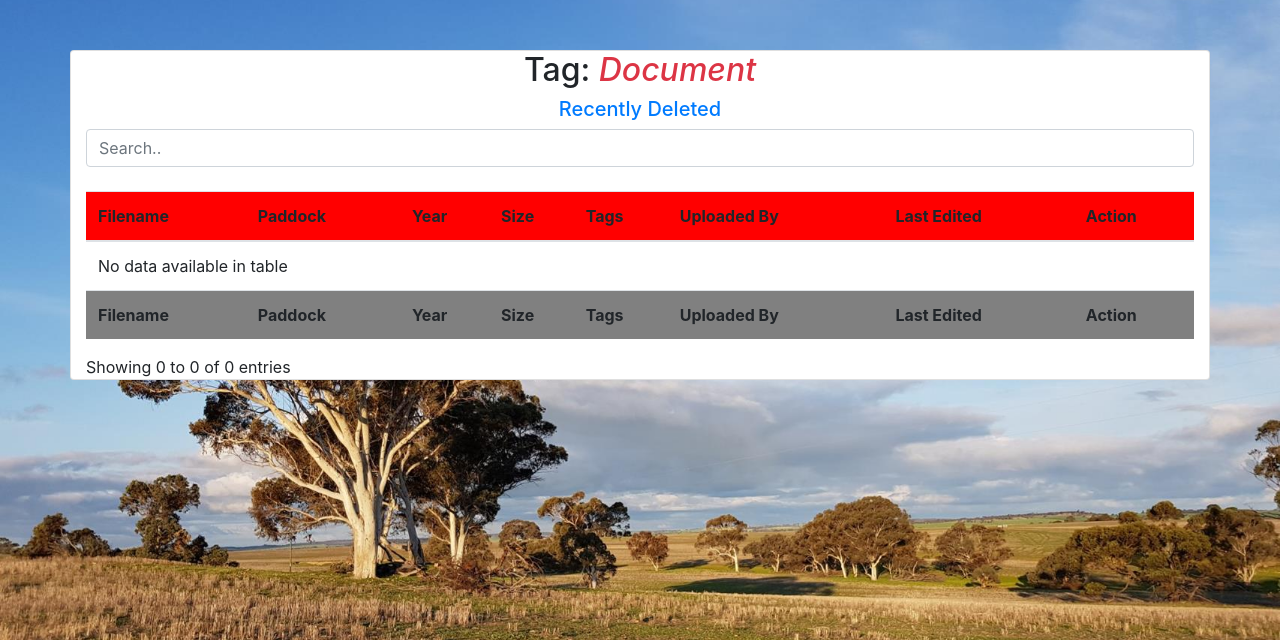
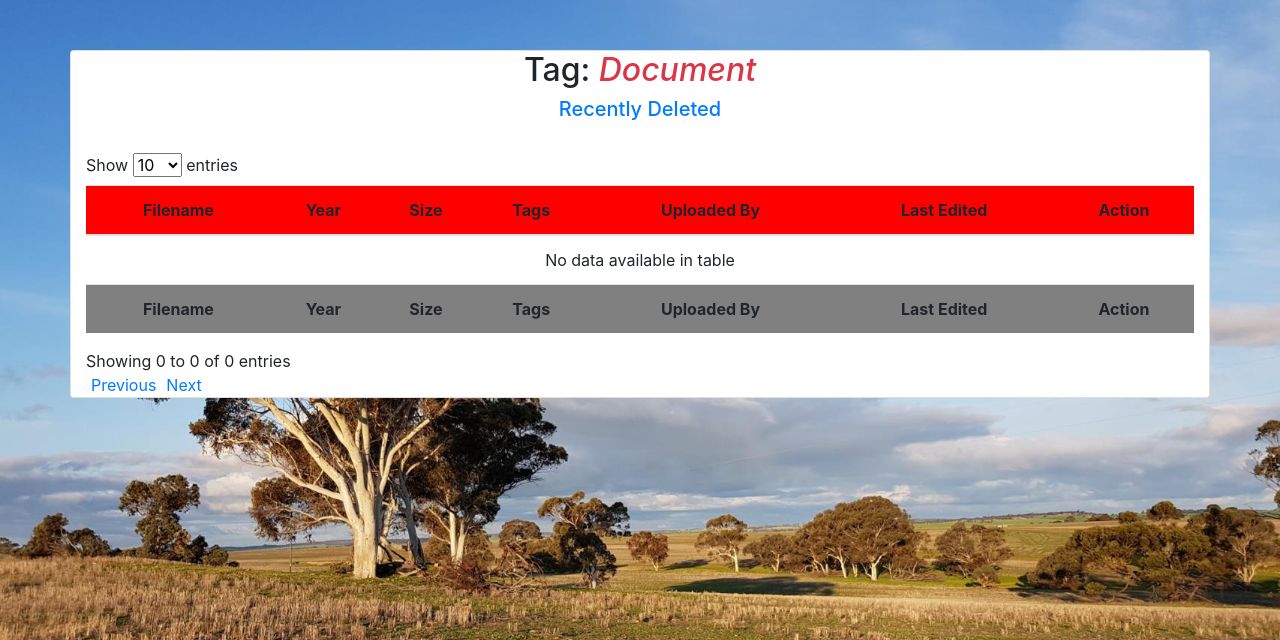
Before and after one commit to demstar16/Ridgefield-Farm-Database, a Django app: page /tag/5/ in a window 1280 px wide. Shown: the part 56-696 px from the top of the page. Run offline with Django 4.2, Linux system fonts and the light colour scheme; a user stored in the database is signed in; data comes from the database, SQL or seed files in the repository; data that the repository does not hold is empty; some libraries are stand-ins or nearby versions.

Commit message:
Merging Browse Table and User Profile Updates

```diff
--- a/Webapp/ridgefield/core/static/core/style.css
+++ b/Webapp/ridgefield/core/static/core/style.css
@@ -58,16 +58,22 @@ body {
     box-shadow: 0 4px 8px 0 rgba(0, 0, 0, 0.2)
 }
 
-/* .text1 {
-    font-family: Arial, Helvetica, sans-serif;
-    font-size:20px;
-    color:white;
-    text-transform: uppercase;
-    border-radius: 10%;
-} */
-
 #list1 {font-size:20px; color:black; border-radius: 10%;}
 
 .red {background-color: red;}
 
 .grey {background-color: grey;}
+
+.sort:hover {cursor: pointer; background-color: lightpink;}
+
+td, th, tr {text-align: center;}
+
+.dataTables_wrapper .dataTables_paginate .paginate_button {padding: 5px; text-decoration: none; cursor: pointer; text-align: left;}
+
+.float {display: flex; text-align: center;}
+
+.userinfo1 {background: rgb(186, 244, 186);flex-basis: 50%; margin: 10px;}
+
+.userinfo2 {background: rgb(186, 244, 186); flex-basis: 50%; margin: 10px;}
+
+.user-heading {background-color: rgb(186, 244, 186); border-bottom: solid black; border-top: solid black}
--- a/Webapp/ridgefield/core/templates/core/browse.html
+++ b/Webapp/ridgefield/core/templates/core/browse.html
@@ -13,14 +13,16 @@
     <table class="table table-hover" id="dtBasicExample">
       <thead>
         <tr>
-          <th class="th-sm red">Filename</th>
-          <th class="th-sm red">Paddock</th>
-          <th class="th-sm red">Year</th>
-          <th class="th-sm red">Size</th>
-          <th class="th-sm red">Tags</th>
-          <th class="th-sm red">Uploaded By</th>
-          <th class="th-sm red">Last Edited</th>
-          <th class="th-sm red">Action</th>
+          <th class="th-sm red sort">Filename</th>
+          {% if showpaddock %}
+            <th class="th-sm red sort">Paddock</th>
+          {% endif %}
+          <th class="th-sm red sort">Year</th>
+          <th class="th-sm red sort">Size</th>
+          <th class="th-sm red sort">Tags</th>
+          <th class="th-sm red sort">Uploaded By</th>
+          <th class="th-sm red sort">Last Edited</th>
+          <th class="th-sm red sort">Action</th>
         </tr>
       </thead>
       <tbody id="myTable">
@@ -29,21 +31,21 @@
               <td><a href="{% url 'file' file.id %}" data-toggle="tooltip" title="View File Info" data-placement="bottom">
                 <span class="font-weight-bolder">{{file.name}}</span></a></td>
               <td>
+                {% if showpaddock %}
                   <h5>
                     {% for paddock in file.paddocks.all %}
-                      <a href="{% url 'paddock' paddock.id %}" data-toggle="tooltip" title="View all files for paddock" data-placement="bottom">
+                      <a href="{% url 'browse' paddock.id %}" data-toggle="tooltip" title="View all files for paddock" data-placement="bottom">
                         <span class="badge badge-light">{{paddock.name}}</span>
                       </a>
                     {% endfor %}
                   </h5>
+                {% endif %}
               </td>
               <td>{{file.created|date:'Y'}}</td>
               <td>{{file.filedata.file.size}} Bytes</td>
               <td>
                 {% for tag in file.tags.all %}
-                  <a href="{% url 'tag' tag.id %}" data-toggle="tooltip" title="View all files with tag" data-placement="bottom">
                   <span class="badge badge-primary">{{tag.name}}</span>
-                  </a>
                 {% endfor %}
               </td>
               <td><a href="{% url 'profile' file.uploader.id %}" data-toggle="tooltip" title="View Profile" data-placement="bottom">
@@ -74,7 +76,9 @@
       <tfoot>
         <tr>
           <th class="th-sm grey">Filename</th>
+          {% if showpaddock %}
             <th class="th-sm grey">Paddock</th>
+          {% endif %}
           <th class="th-sm grey">Year</th>
           <th class="th-sm grey">Size</th>
           <th class="th-sm grey">Tags</th>
@@ -98,10 +102,10 @@
 
     // mdb script for datatables
     $(document).ready(function(){
-      $('#dtBasicExample').DataTable({searching: false, paging: false});
+      $('#dtBasicExample').DataTable({searching: false});
       $('.dataTables_length').addClass('bs-select');});
 
-      // , info: false
+      // paging: false , info: false
 
     $(document).ready(function(){
       $('[data-toggle="tooltip"]').tooltip();
@@ -109,13 +113,10 @@
 
     // modifications for search
     $(document).ready(function(){
-      str = "{{query}}"
-      if(str.length>0) {
       $("#myInput").hide();
       $("#myTable tr").filter(function() {
         $(this).toggle($(this).text().toLowerCase().indexOf("{{query}}") > -1)
       });
-      }
     });
 </script>
 
--- a/Webapp/ridgefield/global_templates/main.html
+++ b/Webapp/ridgefield/global_templates/main.html
@@ -16,8 +16,6 @@
     <script src="https://cdn.jsdelivr.net/npm/popper.js@1.16.1/dist/umd/popper.min.js"></script>
     <script src="https://cdn.jsdelivr.net/npm/bootstrap@4.6.1/dist/js/bootstrap.bundle.min.js"></script>
 
-    <!-- <link href="https://cdnjs.cloudflare.com/ajax/libs/mdbootstrap/4.20.0/css/mdb.min.css" rel="stylesheet">
-    <script type="text/javascript" src="https://cdnjs.cloudflare.com/ajax/libs/mdb-ui-kit/4.20.0/mdb.min.js"></script> -->
     <script src="https://cdn.datatables.net/1.12.1/js/jquery.dataTables.min.js"></script>
     <link href="https://cdn.datatables.net/1.12.1/css/jquery.dataTables.min.css"></link>
 
```
Also changed, not shown: Webapp/ridgefield/core/templates/core/profile.html (+9 -2 lines). Lines whose indentation alone changed are shown as unchanged.
